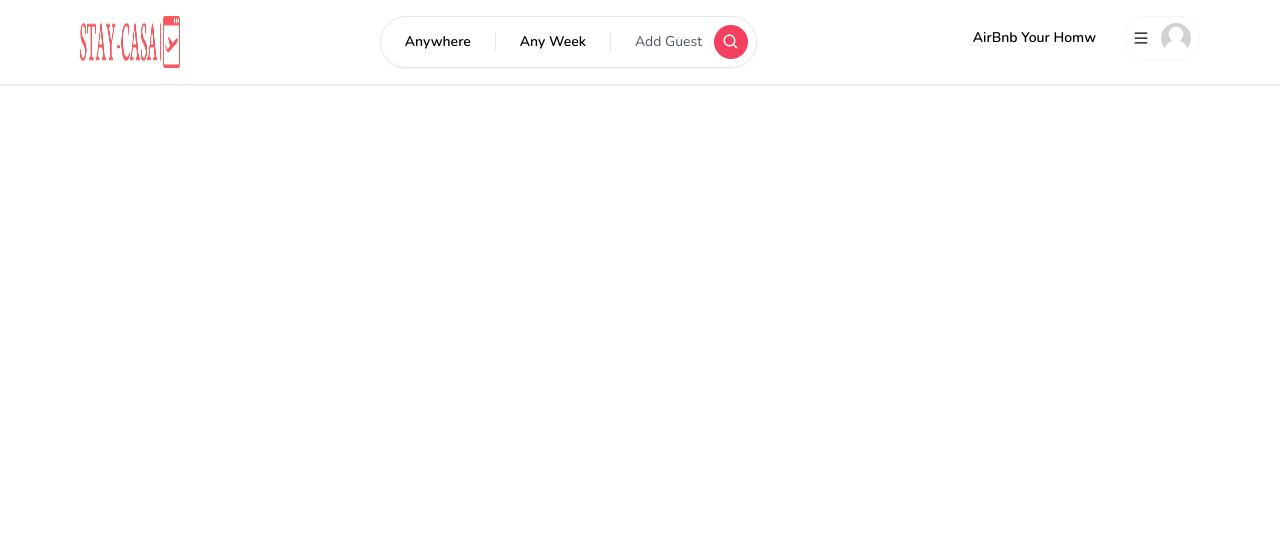
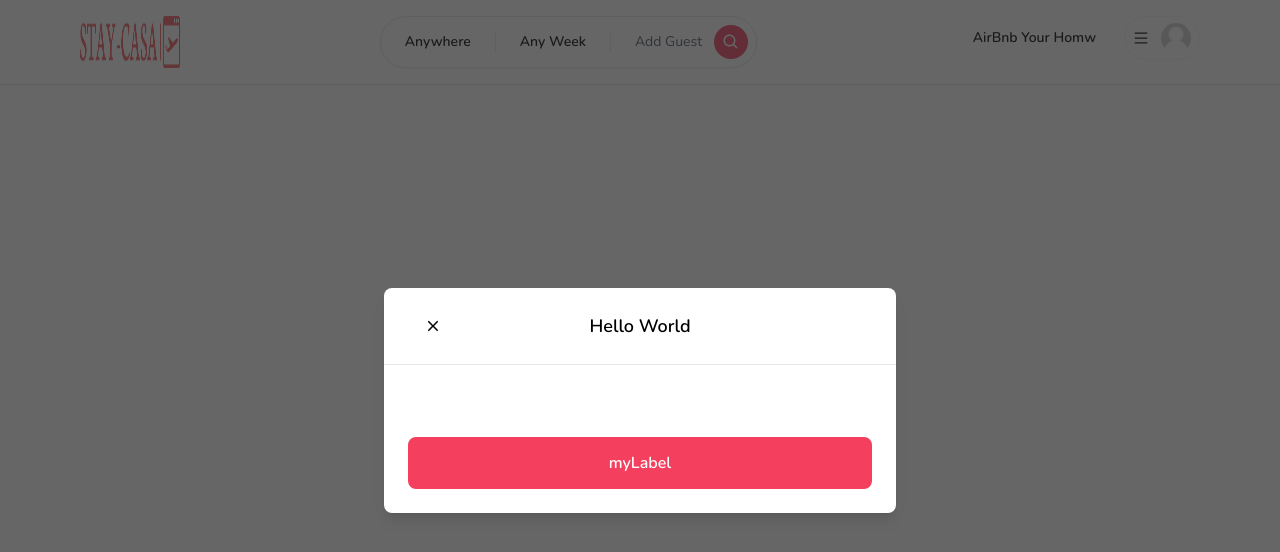
Before and after one commit to alijarar/StayCasa, a Next.js app: page / in a window 1280 px wide. Shown: the top 552 px of the page. Built offline with nearby package versions, Linux system fonts and the light colour scheme.

Commit message:
added button and modal inital

```diff
--- /dev/null
+++ b/app/components/Button.tsx
@@ -0,0 +1,58 @@
+'use client';
+
+import { IconType } from "react-icons";
+
+interface ButtonProps {
+  label: string;
+  onClick: (e: React.MouseEvent<HTMLButtonElement>) => void;
+  disabled?: boolean;
+  outline?: boolean;
+  small?: boolean;
+  icon?: IconType;
+}
+
+const Button: React.FC<ButtonProps> = ({
+  label,
+  onClick,
+  disabled,
+  outline,
+  small,
+  icon: Icon,
+}) => {
+  return (
+    <button
+      disabled={disabled}
+      onClick={onClick}
+      className={`
+        relative
+        disabled:opacity-70
+        disabled:cursor-not-allowed
+        rounded-lg
+        hover:opacity-80
+        transition
+        w-full
+        ${outline ? 'bg-white' : 'bg-rose-500'}
+        ${outline ? 'border-black' : 'border-rose-500'}
+        ${outline ? 'text-black' : 'text-white'}
+        ${small ? 'text-sm' : 'text-md'}
+        ${small ? 'py-1' : 'py-3'}
+        ${small ? 'font-light' : 'font-semibold'}
+        ${small ? 'border-[1px]' : 'border-2'}
+      `}
+    >
+      {Icon && (
+        <Icon
+          size={24}
+          className="
+            absolute
+            left-4
+            top-3
+          "
+        />
+      )}
+      {label}
+    </button>
+   );
+}
+
+export default Button;
--- /dev/null
+++ b/app/components/modals/Modal.tsx
@@ -0,0 +1,192 @@
+'use client';
+
+import { useCallback, useEffect, useState } from "react";
+import { IoMdClose } from "react-icons/io";
+
+import Button from "../Button";
+
+interface ModalProps {
+  isOpen?: boolean;
+  onClose: () => void;
+  onSubmit: () => void;
+  title?: string;
+  body?: React.ReactElement;
+  footer?: React.ReactElement;
+  actionLabel: string;
+  disabled?: boolean;
+  secondaryAction?: () => void;
+  secondaryActionLabel?: string;
+}
+
+const Modal: React.FC<ModalProps> = ({
+  isOpen,
+  onClose,
+  onSubmit,
+  title,
+  body,
+  actionLabel,
+  footer,
+  disabled,
+  secondaryAction,
+  secondaryActionLabel
+}) => {
+  const [showModal, setShowModal] = useState(isOpen);
+
+  useEffect(() => {
+    setShowModal(isOpen);
+  }, [isOpen]);
+
+  const handleClose = useCallback(() => {
+    if (disabled) {
+      return;
+    }
+
+    setShowModal(false);
+    setTimeout(() => {
+      onClose();
+    }, 300)
+  }, [onClose, disabled]);
+
+  const handleSubmit = useCallback(() => {
+    if (disabled) {
+      return;
+    }
+
+    onSubmit();
+  }, [onSubmit, disabled]);
+
+  const handleSecondaryAction = useCallback(() => {
+    if (disabled || !secondaryAction) {
+      return;
+    }
+
+    secondaryAction();
+  }, [secondaryAction, disabled]);
+
+  if (!isOpen) {
+    return null;
+  }
+
+  return (
+    <>
+      <div
+        className="
+          justify-center
+          items-center
+          flex
+          overflow-x-hidden
+          overflow-y-auto
+          fixed
+          inset-0
+          z-50
+          outline-none
+          focus:outline-none
+          bg-neutral-800/70
+        "
+      >
+        <div className="
+          relative
+          w-full
+          md:w-4/6
+          lg:w-3/6
+          xl:w-2/5
+          my-6
+          mx-auto
+          h-full
+          lg:h-auto
+          md:h-auto
+          "
+        >
+          {/*content*/}
+          <div className={`
+            translate
+            duration-300
+            h-full
+            ${showModal ? 'translate-y-0' : 'translate-y-full'}
+            ${showModal ? 'opacity-100' : 'opacity-0'}
+          `}>
+            <div className="
+              translate
+              h-full
+              lg:h-auto
+              md:h-auto
+              border-0
+              rounded-lg
+              shadow-lg
+              relative
+              flex
+              flex-col
+              w-full
+              bg-white
+              outline-none
+              focus:outline-none
+            "
+            >
+              {/*header*/}
+              <div className="
+                flex
+                items-center
+                p-6
+                rounded-t
+                justify-center
+                relative
+                border-b-[1px]
+                "
+              >
+                <button
+                  className="
+                    p-1
+                    border-0
+                    hover:opacity-70
+                    transition
+                    absolute
+                    left-9
+                  "
+                  onClick={handleClose}
+                >
+                  <IoMdClose size={18} />
+                </button>
+                <div className="text-lg font-semibold">
+                  {title}
+                </div>
+              </div>
+              {/*body*/}
+              <div className="relative p-6 flex-auto">
+                {body}
+              </div>
+              {/*footer*/}
+              <div className="flex flex-col gap-2 p-6">
+                <div
+                  className="
+                    flex
+                    flex-row
+                    items-center
+                    gap-4
+                    w-full
+                  "
+                >
+                  {secondaryAction && secondaryActionLabel && (
+                    <Button
+                      disabled={disabled}
+                      label={secondaryActionLabel}
+                      onClick={handleSecondaryAction}
+                      outline
+                    />
+                  )}
+                  <Button
+                    disabled={disabled}
+                    label={actionLabel}
+                    onClick={handleSubmit}
+                  />
+                </div>
+                {footer}
+              </div>
+            </div>
+          </div>
+        </div>
+      </div>
+    </>
+  );
+}
+
+export default Modal;
--- a/app/layout.tsx
+++ b/app/layout.tsx
@@ -2,6 +2,7 @@
 import './globals.css'
 import { Inter } from 'next/font/google'
 import Navbar from './components/navbar/Navbar'
+import Modal from './components/modals/Modal'
 
 const inter = Inter({ subsets: ['latin'] })
 const font =Nunito({
@@ -21,6 +22,7 @@
   return (
     <html lang="en">
       <body className={font.className}>
+        <Modal actionLabel='myLabel' title='Hello World' isOpen={true} />
         <Navbar/>
         {children}
       </body>
```
